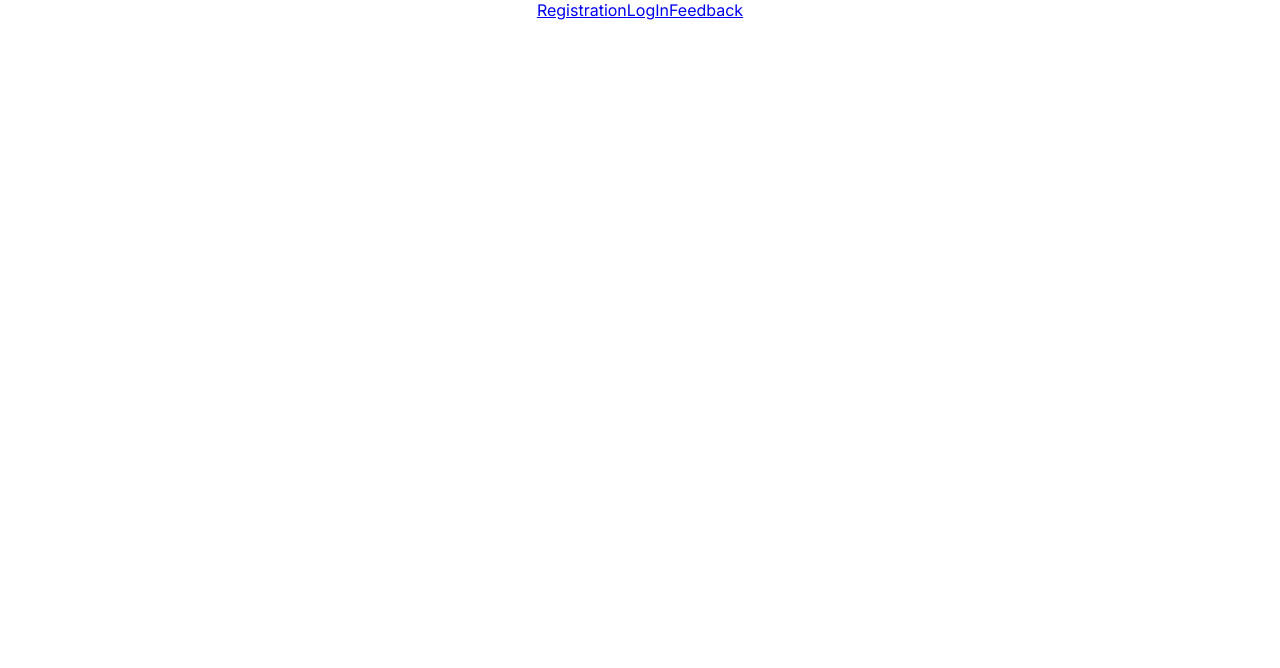
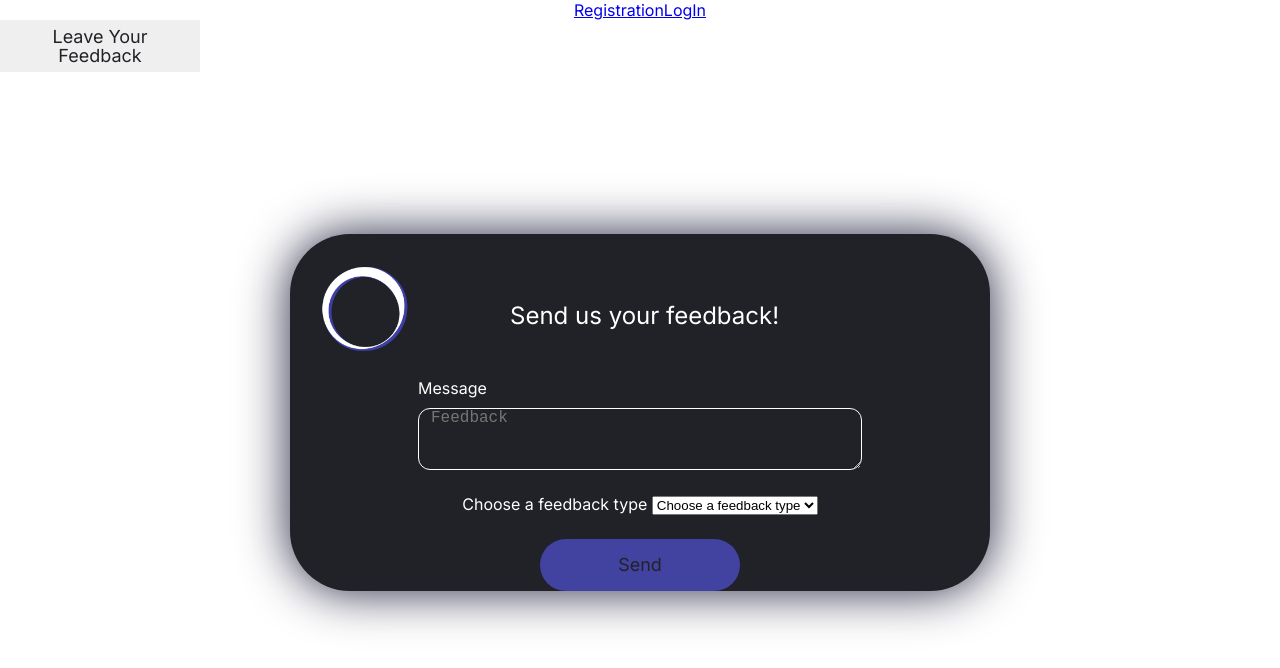
Before and after one commit to anastasia-sl/FE-first-app, a React (Create React App) app: page / in a window 1280 px wide. Shown: the top 668 px of the page. Built offline with nearby package versions, Linux system fonts and the light colour scheme.

Commit message:
feedback modal window base

```diff
--- a/src/molecules/FeedbackForm/index.js
+++ b/src/molecules/FeedbackModal/index.js
@@ -10,16 +10,17 @@ import InputLabel from "../../atoms/FormInputLabel";
 import LogoMain from "../../atoms/icons/LOGOMAIN.png";
 
 const initialFormData = {
-    username: '',
+    // username: '',
     feedbackType: '',
     message: '',
     jwtToken: localStorage.getItem('jwtToken'),
 };
-function FeedbackForm() {
+function FeedbackModal({open, setOpen}) {
     const [formData, setFormData] = useState(initialFormData);
     const [response, setResponse] = useState(null);
     const [error, setError] = useState(null);
     const navig = useNavigate();
+    const [openModal, setOpenModal] = useState(false);
 
     const handleChange = (event) => {
         const { name, value } = event.target;
@@ -31,7 +32,7 @@ function FeedbackForm() {
 
     const handleSubmit = useCallback((event) => {
         event.preventDefault();
-        console.log(formData)
+        // console.log(formData)
         axios.post('/api/v1/feedbacks', formData).then((response) => {
             if (response.status === 200) {
                 setError('')
@@ -51,27 +52,33 @@ function FeedbackForm() {
     }, [formData, navig])
 
 
+    if(!open) return null
+
     return (
-            <form className='FormBlock' onSubmit={handleSubmit}>
-                <div className=''>
+        <div className='Overlay'>
+            <form className='FeedbackModalContainer' onSubmit={handleSubmit}>
+                <div className='FeedbackLogoBlock'>
                     <Link to="/home" className="GoBackLink">
                         <img src={LogoMain} className='FeedbackLogoImg'/>
                     </Link>
+                    <div className='FeedbackModalTitle'>
+                        <Typography fontWeight='body3' variant='title5' color='white'>Send us your feedback!</Typography>
+                    </div>
                 </div>
-                <div className='InputBlock'>
-                    <InputLabel title='Username'/>
-                    <input
-                        type="text"
-                        placeholder="Enter username"
-                        name="username"
-                        value={formData.username}
-                        onChange={handleChange}
-                        autoComplete="current-username"
-                    />
-                </div>
+                {/*<div className='InputBlock'>*/}
+                {/*    <InputLabel title='Username'/>*/}
+                {/*    <input*/}
+                {/*        type="text"*/}
+                {/*        placeholder="Enter username"*/}
+                {/*        name="username"*/}
+                {/*        value={formData.username}*/}
+                {/*        onChange={handleChange}*/}
+                {/*        autoComplete="current-username"*/}
+                {/*    />*/}
+                {/*</div>*/}
                 <div className='InputBlock'>
                     <InputLabel title='Message'/>
-                    <input
+                    <textarea
                         type="text"
                         placeholder="Feedback"
                         name="message"
@@ -79,8 +86,9 @@ function FeedbackForm() {
                         onChange={handleChange}
                     />
                 </div>
-                <div className=''>
-                    <select name="feedbackType" required="required">
+                <div className='feedbackSelection'>
+                    <InputLabel title='Choose a feedback type '/>
+                    <select name="feedbackType" required="required" onChange={handleChange}>
                         <option value="">Choose a feedback type</option>
                         <option value={formData.feedbackType}>Bug Report</option>
                         <option value={formData.feedbackType}>Feature request</option>
@@ -91,11 +99,12 @@ function FeedbackForm() {
                     </select>
                 </div>
                 {error && <Typography color='white'>{error}</Typography>}
-                <div className="RegButtonDiv">
+                <div className="SendFeedbackButton">
                     <Button onSubmit={handleSubmit} hover='true' title='Send' size='medium' borderRadius='big' backgrndColor='violet'/>
                 </div>
             </form>
+        </div>
     );
 }
 
-export default memo(FeedbackForm);
+export default memo(FeedbackModal);
--- /dev/null
+++ b/src/molecules/FeedbackModal/style.scss
@@ -0,0 +1,90 @@
+@import '../../colors';
+
+.Overlay{
+  height: 85vh;
+  width:100vw;
+  display: grid;
+  place-items: center;
+  position: fixed;
+}
+
+.FeedbackModalContainer{
+  display:flex;
+  flex-direction: column;
+  justify-content: space-evenly;
+  align-items: center;
+  gap:24px;
+  background-color:$black;
+  flex-shrink: 0;
+  border-radius: 60px;
+  width: 700px;
+  box-shadow: 0 0 50px $darkPurple;
+  //height: 550px;
+
+  Textarea {
+    background-color: $black;
+    color: $white;
+    font-size: 16px;
+    width: 430px;
+    height: 60px;
+    flex-shrink: 0;
+    border: 1px solid $white;
+    border-radius: 12px;
+    padding: 0 0 0 12px;
+
+    &:hover {
+      border-color: $violet;
+    }
+  }
+
+
+  .FeedbackLogoBlock{
+    display: flex;
+    flex-direction: row;
+    align-items: flex-end;
+    width:100%;
+    padding-top:30px;
+  }
+
+  .GoBackLink{
+    display:flex;
+    flex-direction: row;
+    align-items: flex-start;
+    gap:100px;
+    padding-left: 30px;
+  }
+
+  .SendFeedbackButton{
+    display:flex;
+    flex-direction: column;
+    align-items: center;
+  }
+  .AccExistDiv{
+    display:flex;
+    gap:6px;
+    padding-bottom: 26px;
+
+  }
+  .InputBlock{
+    display:flex;
+    flex-direction: column;
+    align-items: flex-start;
+    gap: 10px;
+  }
+  .LogInLink{
+    text-decoration:none;
+
+  }
+  .FeedbackModalTitle{
+    padding-left: 100px;
+  }
+  .FeedbackLogoImg{
+      width: auto;
+      height:90px;
+    }
+  .SendFeedbackButton{
+    display:flex;
+    flex-direction: column;
+    align-items: center;
+  }
+}
--- a/src/molecules/LoginForm/index.js
+++ b/src/molecules/LoginForm/index.js
@@ -30,7 +30,7 @@ function LoginForm() {
 
     const handleSubmit = useCallback((event) => {
         event.preventDefault();
-        console.log(formData)
+        // console.log(formData)
         axios.post('/api/v1/auth/login', formData).then((response) => {
             if (response.status === 200) {
                 setError('')
--- a/src/molecules/LoginForm/style.scss
+++ b/src/molecules/LoginForm/style.scss
@@ -40,7 +40,4 @@
     width:100%;
     padding-top:30px;
   }
-  .LoginBtn{
-    color:red;
-  }
 }
--- a/src/molecules/RegistrationForm/index.js
+++ b/src/molecules/RegistrationForm/index.js
@@ -35,7 +35,7 @@ function RegistrationForm() {
 
     const handleSubmit = useCallback((event) => {
         event.preventDefault();
-        console.log(formData)
+        // console.log(formData)
         if (!formData.username || !formData.email || !formData.password) {
             setUnfilledError('unfilled error');
             return;
--- a/src/molecules/RegistrationForm/style.scss
+++ b/src/molecules/RegistrationForm/style.scss
@@ -67,10 +67,6 @@
   }
   .RealCheckbox{
     display: none;
-    //width: 0;
-    //height: 0;
-    //position: absolute;
-    //z-index: -1;
   }
   .CustomCheckbox{
     position: relative;
@@ -110,10 +106,4 @@
     display: flex;
     flex-direction: column;
   }
-
-  .RegButtonDiv{
-    &:hover{
-
-    }
-  }
 }
--- a/src/pages/FeedbackPage/index.js
+++ /dev/null
@@ -1,14 +0,0 @@
-import React from "react";
-import {memo} from "react";
-import './style.scss';
-import FeedbackForm from "../../molecules/FeedbackForm";
-
-function FeedbackPage() {
-    return (
-        <div>
-            <FeedbackForm/>
-        </div>
-    );
-}
-
-export default memo(FeedbackPage);
--- a/src/pages/homePage/index.js
+++ b/src/pages/homePage/index.js
@@ -1,7 +1,12 @@
 import './style.scss';
 import {Link} from "react-router-dom";
+import Button from "../../atoms/Button";
+import React, {useState} from "react";
+import FeedbackModal from "../../molecules/FeedbackModal";
 
 function HomePage() {
+    const [openModal, setOpenModal] = useState(true);
+
     return (
         <div>
             {/*<h1>Home</h1>*/}
@@ -9,7 +14,8 @@ function HomePage() {
                 {/*<Link to="/home">Home</Link>*/}
                 <Link to="/registration">Registration</Link>
                 <Link to="/logIn">LogIn</Link>
-                <Link to="/feedback">Feedback</Link>
+                <Button title='Leave your feedback' onClick={() => setOpenModal(true)} />
+                <FeedbackModal open={openModal} setOpen={setOpenModal}/>
             </div>
         </div>
     );
--- a/src/routes/routes.js
+++ b/src/routes/routes.js
@@ -2,7 +2,7 @@ import {Routes, Route, Link} from "react-router-dom"
 import HomePage from "../pages/homePage";
 import RegistrationPage from "../pages/registrationPage";
 import LogInPage from "../pages/LogInPage";
-import FeedbackPage from "../pages/FeedbackPage";
+import FeedbackModal from "../molecules/FeedbackModal";
 
 function AppRoutes() {
     return (
@@ -11,7 +11,7 @@ function AppRoutes() {
                 <Route path="/home" element={<HomePage/>}/>
                 <Route path="/registration" element={<RegistrationPage/>}/>
                 <Route path="/logIn" element={<LogInPage/>}/>
-                <Route path="/feedback" element={<FeedbackPage/>}/>
+                {/*<Route path="/feedback" element={<FeedbackModal/>}/>*/}
                 <Route path="*" element={<HomePage/>}/>
             </Routes>
         </div>
```
Also changed, not shown: src/molecules/FeedbackForm/style.scss (deleted), src/pages/FeedbackPage/style.scss (deleted).
